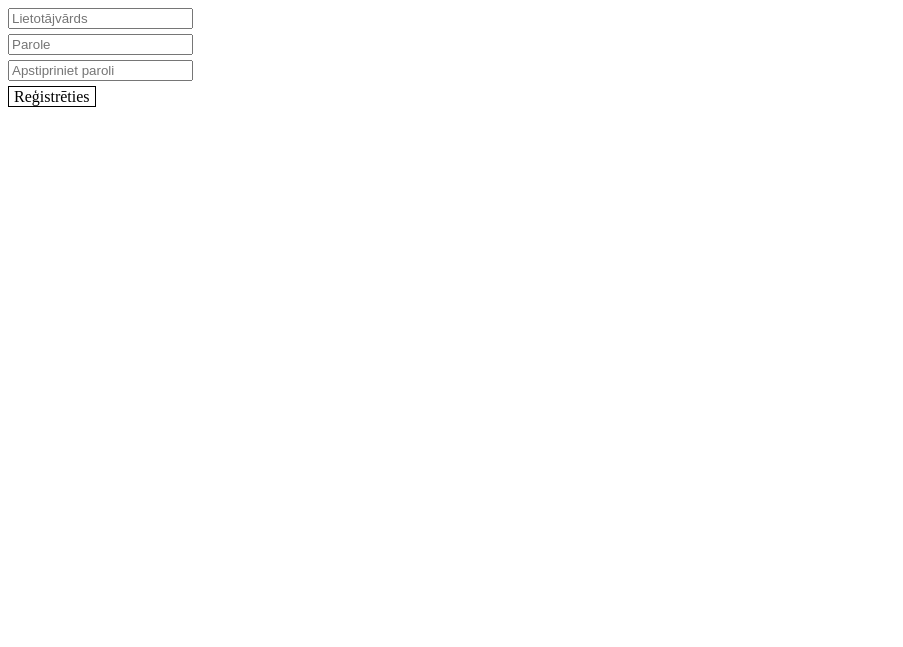
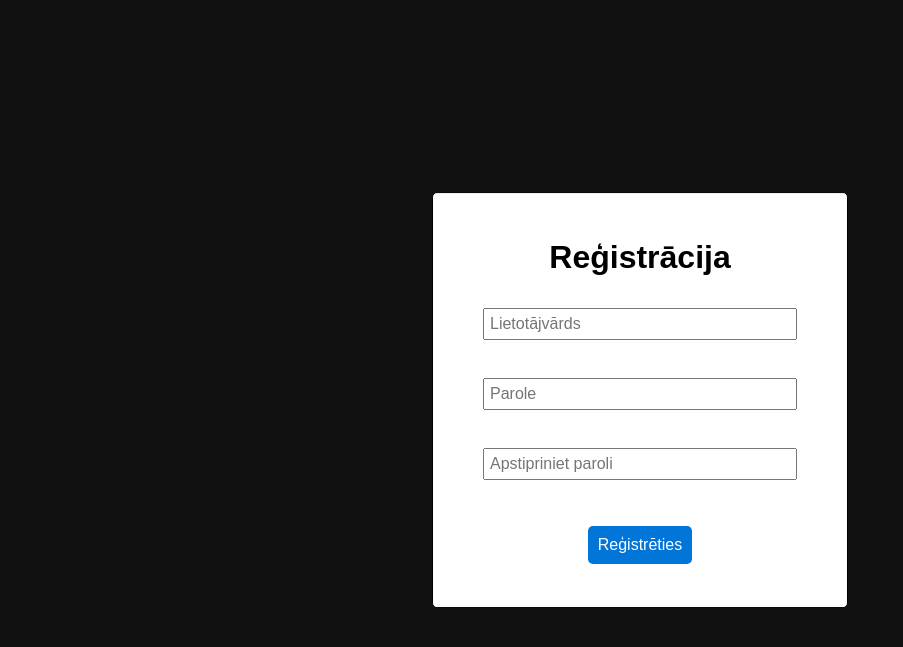
Before and after one commit to stwebcode/register, a PHP site: page /register.php in a window 1280 px wide. Shown: the top 647 px of the page, without its empty margins (0-903 px from the left). Run offline with PHP 8.4, Linux system fonts and the light colour scheme.

Commit message:
Pievienoju reģistrēšanās formai CSS

```diff
--- a/register.php
+++ b/register.php
@@ -13,11 +13,17 @@ if(isset($_SESSION['user_id']))
     <title>Document</title>
 </head>
 <body>
-    <input type="text" id="username" placeholder="Lietotājvārds" autocomplete="off"><span id="username_msg"></span><br>
-    <input type="text" id="password" placeholder="Parole" autocomplete="off"><span id="password_msg"></span><br>
-    <input type="text" id="verify_password" placeholder="Apstipriniet paroli" autocomplete="off"><span id="verify_password_msg"></span><br>
-    <div id="register">Reģistrēties</div>
-    <div id="msg"></div>
+    <div class="register-box">
+        <h1>Reģistrācija</h1>
+        <input type="text" id="username" placeholder="Lietotājvārds" autocomplete="off"><br>
+        <span id="username_msg"></span><br>
+        <input type="password" id="password" placeholder="Parole" autocomplete="off"><br>
+        <span id="password_msg"></span><br>
+        <input type="password" id="verify_password" placeholder="Apstipriniet paroli" autocomplete="off"><br>
+        <span id="verify_password_msg"></span><br><br>
+        <div id="register">Reģistrēties</div><br><br>
+        <div id="msg"></div>
+    </div>
     <script src="https://cdnjs.cloudflare.com/ajax/libs/jquery/3.5.1/jquery.min.js"></script>
     <link rel="stylesheet" href="style.css">
     <script>
--- a/style.css
+++ b/style.css
@@ -1,11 +1,36 @@
+body {
+  margin: 0;
+  padding: 0;
+  font-family: Arial, Helvetica, sans-serif;
+  background-color: rgb(17, 17, 17);
+}
+
 input {
   margin-bottom: 5px;
   outline: none;
+  width: 300px;
+  margin: 10px;
+  padding: 5px;
+  font-size: 1em;
+}
+
+.register-box {
+  position: absolute;
+  top: 50%;
+  left: 50%;
+  transform: translate(-50%, -50%);
+  text-align: center;
+  padding: 25px 40px;
+  border: 1px solid black;
+  border-radius: 5px;
+  background-color: white;
+  user-select: none;
 }
 
 #username_msg, #password_msg, #verify_password_msg {
   color: red;
-  margin-left: 5px;
+  width: 300px;
+  font-size: 0.9em;
 }
 
 #msg {
@@ -14,9 +39,12 @@ input {
 
 #register {
   display: inline-block;
-  border: 1px solid black;
+  background-color: #0275d8;
+  color: white;
+  border-radius: 5px;
   padding: 0.5px 5px;
   cursor: pointer;
+  padding: 10px;
 }
 
 .bounce {
```
